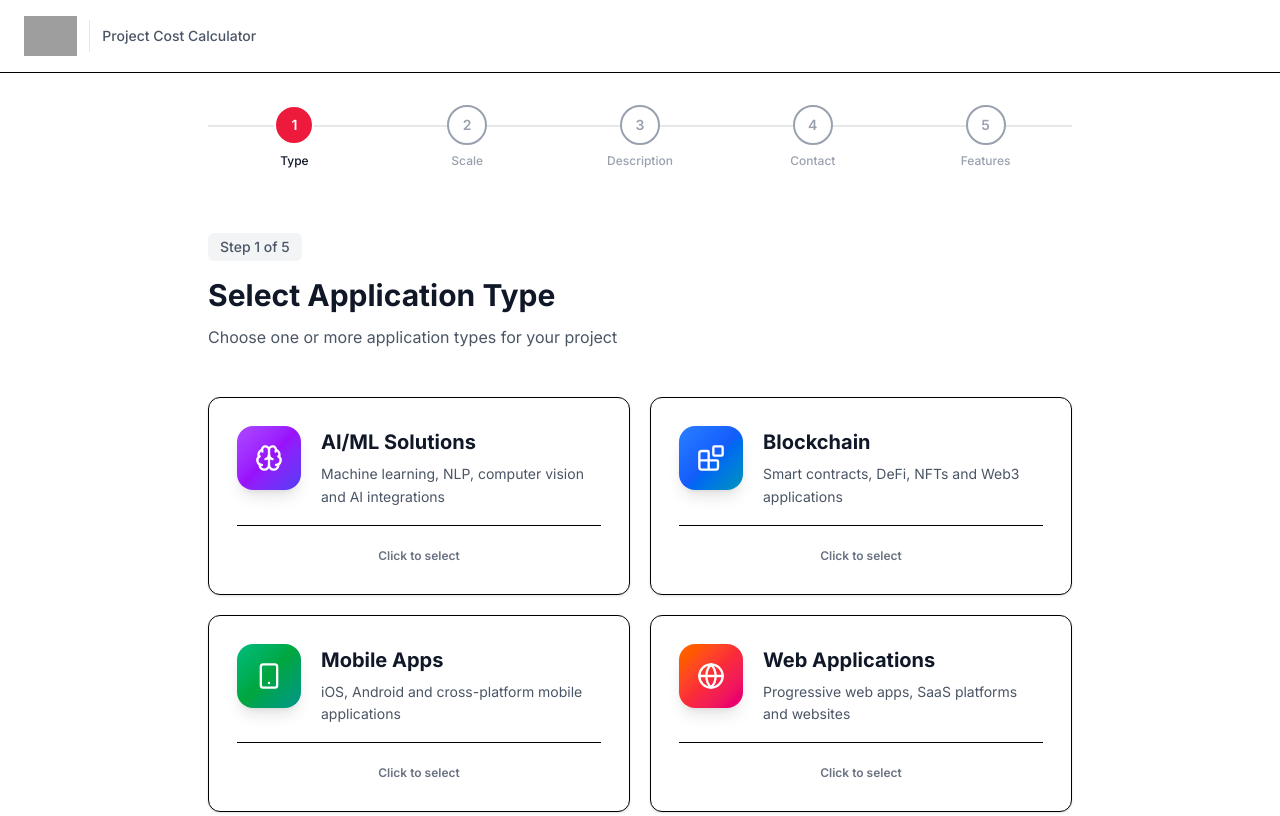
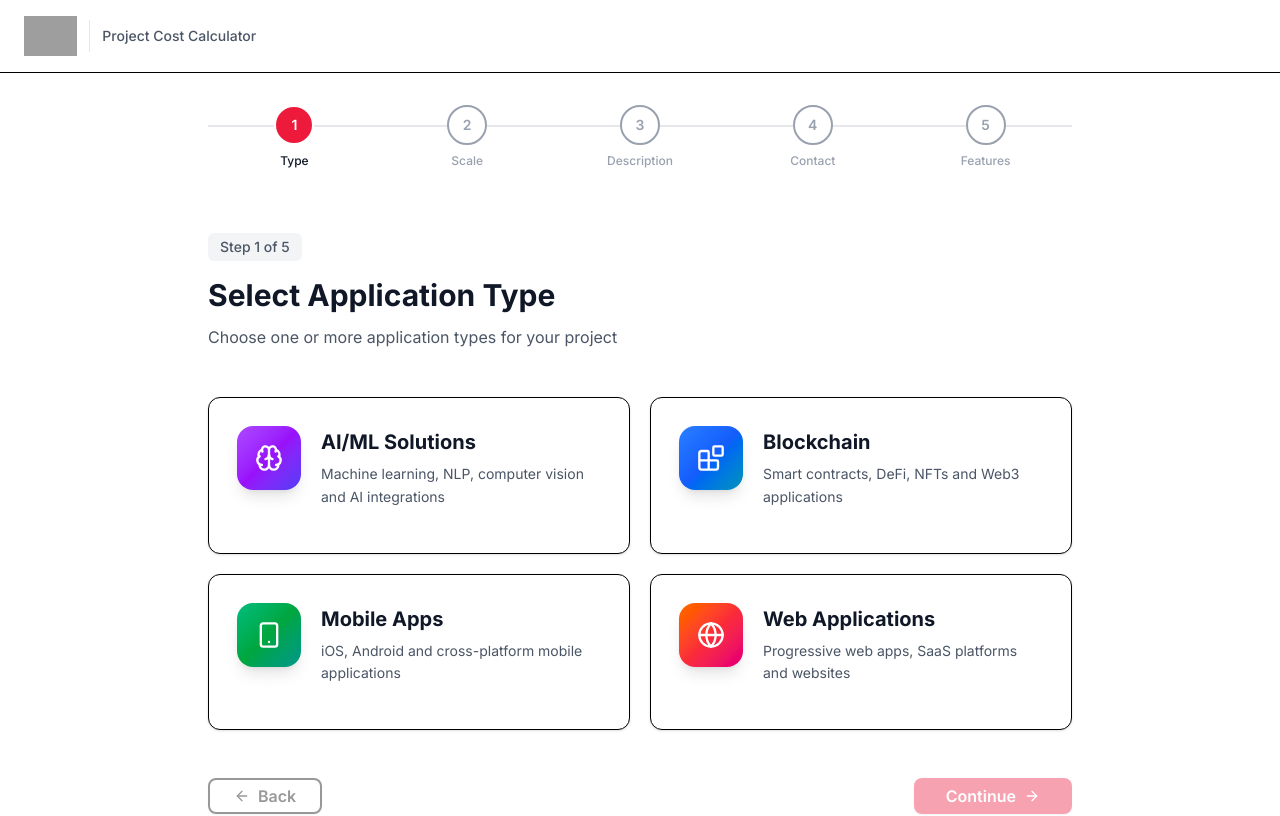
Before and after one commit to tahairfan13/ccr-02, a Next.js app: page / in a window 1280 px wide. Shown: the top 816 px of the page. Built offline with nearby package versions, Linux system fonts and the light colour scheme; grey boxes are pictures that could not be loaded.

Commit message:
improve ui

```diff
--- a/src/components/steps/Step1ApplicationType.tsx
+++ b/src/components/steps/Step1ApplicationType.tsx
@@ -135,13 +135,6 @@ export default function Step1ApplicationType({
                       </p>
                     </div>
                   </div>
-
-                  {/* Selection Indicator at Bottom */}
-                  <div className="pt-4 border-t border-gray-100 text-center">
-                    <span className={`text-xs font-semibold ${isSelected ? "text-[#ed1a3b]" : "text-gray-500"}`}>
-                      {isSelected ? "✓ Selected" : "Click to select"}
-                    </span>
-                  </div>
                 </div>
               </Card>
             </motion.div>
--- a/src/components/steps/Step2ProjectScale.tsx
+++ b/src/components/steps/Step2ProjectScale.tsx
@@ -141,15 +141,8 @@ export default function Step2ProjectScale({
                     </div>
                   </div>
 
-                  {/* Timeline */}
-                  <div className="mb-5 px-3 py-1.5 rounded-md bg-[#0094ED] bg-opacity-10 w-fit">
-                    <span className="text-xs font-semibold text-[#0094ED]">
-                      Timeline: {option.timeline}
-                    </span>
-                  </div>
-
                   {/* Features list */}
-                  <div className="flex-grow">
+                  <div className="flex-grow mt-4">
                     <ul className="space-y-3">
                       {option.features.map((feature, idx) => (
                         <motion.li
```
